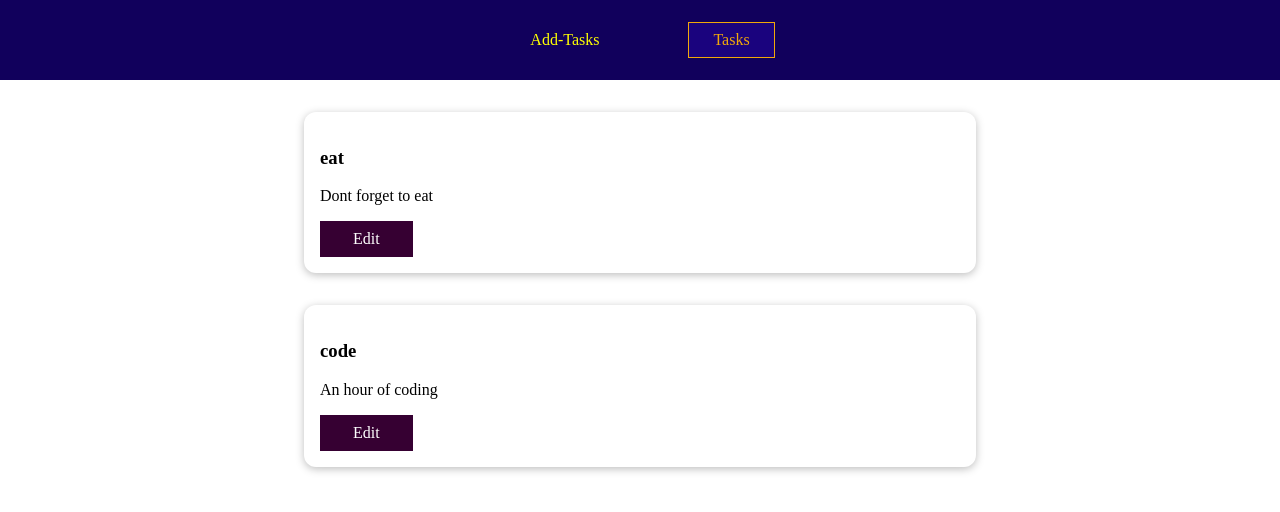
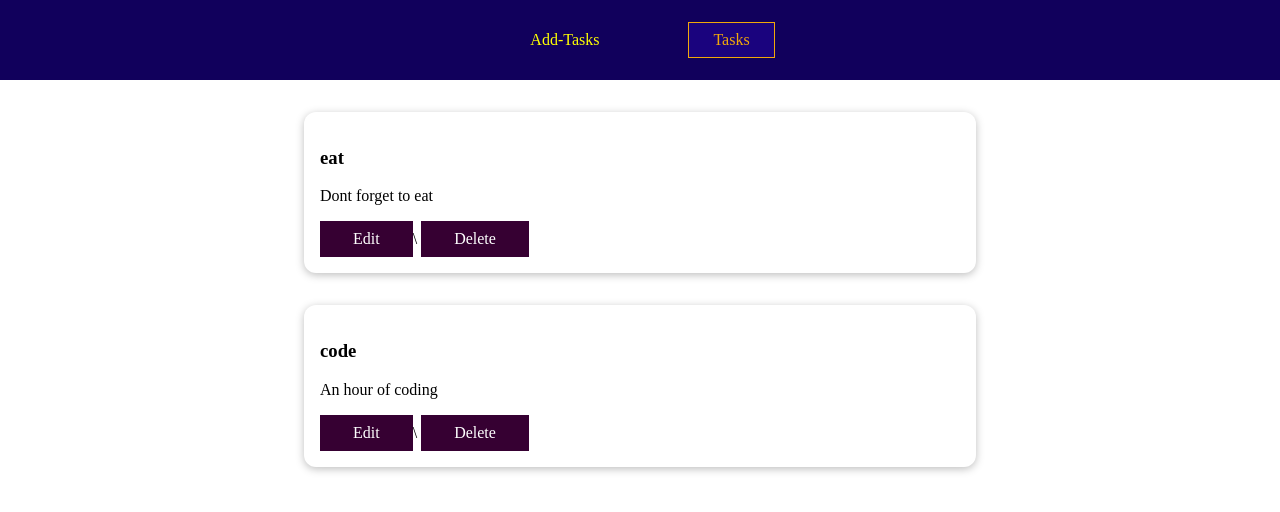
Before and after one commit to abhilashSreenivasa/task-planner, a Vue app: page /tasks in a window 1280 px wide. Shown: the top 512 px of the page. Built offline with nearby package versions, Linux system fonts and the light colour scheme.

Commit message:
Delete Task

```diff
--- a/src/App.vue
+++ b/src/App.vue
@@ -45,9 +45,13 @@ body,html{
     padding:5px;
     margin-left:5px;
     flex-grow: 1;
-    border: 2px solid #eee;
-    box-shadow:0 0 15px 4px rgba(0,0,0,0.06);
+     border: 2px solid #eee;
+     box-shadow:0 0 15px 4px rgba(0,0,0,0.06);
+     color: #eee;
+     background-color: black;
+}
+.input :hover{
+  cursor:-moz-grab
 }
 
-
 </style>
--- a/src/components/TaskAction/EditTask.vue
+++ b/src/components/TaskAction/EditTask.vue
@@ -11,7 +11,7 @@
         </textarea>
         </div>
         <div>
-        <base-button>Edit Task</base-button>
+        <base-button>Update Task</base-button>
         </div>
     </form>
 </template>
--- a/src/components/TaskAction/TaskList.vue
+++ b/src/components/TaskAction/TaskList.vue
@@ -2,7 +2,6 @@
 <div v-for="task in tasks" :key="task.taskId">
 
     <base-card>
-    <!-- <router-view></router-view> -->
     <edit-task v-if="task.taskId===editId"
      :taskId="task.taskId"
      :taskName="task.taskName"
@@ -15,8 +14,8 @@
     <div v-else>
     <h3>{{task.taskName}}</h3>
     <p>{{task.desc}}</p>
-    <!-- <router-link :to="'/tasks/'+task.taskId">Update</router-link> -->
-    <base-button @click="editTask(task.taskId)"> Edit</base-button>
+    <base-button @click="editTask(task.taskId)"> Edit</base-button>\
+    <base-button @click="deleteTask(task.taskId)">Delete</base-button>
     </div>
     </base-card>
 </div>
@@ -39,17 +38,16 @@ export default {
     methods:{
        editTask(id){
            this.editId=id
-         //  this.$route.push(`/task/${id}`)
        },
        clearEditTask(){
            this.editId='';
+       },
+       deleteTask(id){
+           const idx=this.tasks.findIndex((task)=>task.taskId===id)
+           this.tasks.splice(idx,1);
        }
     }
-    //   provide(){
-    //     return{
-    //         editId:this.editId
-    //     }
-    // }
+
 
 }
 
```
